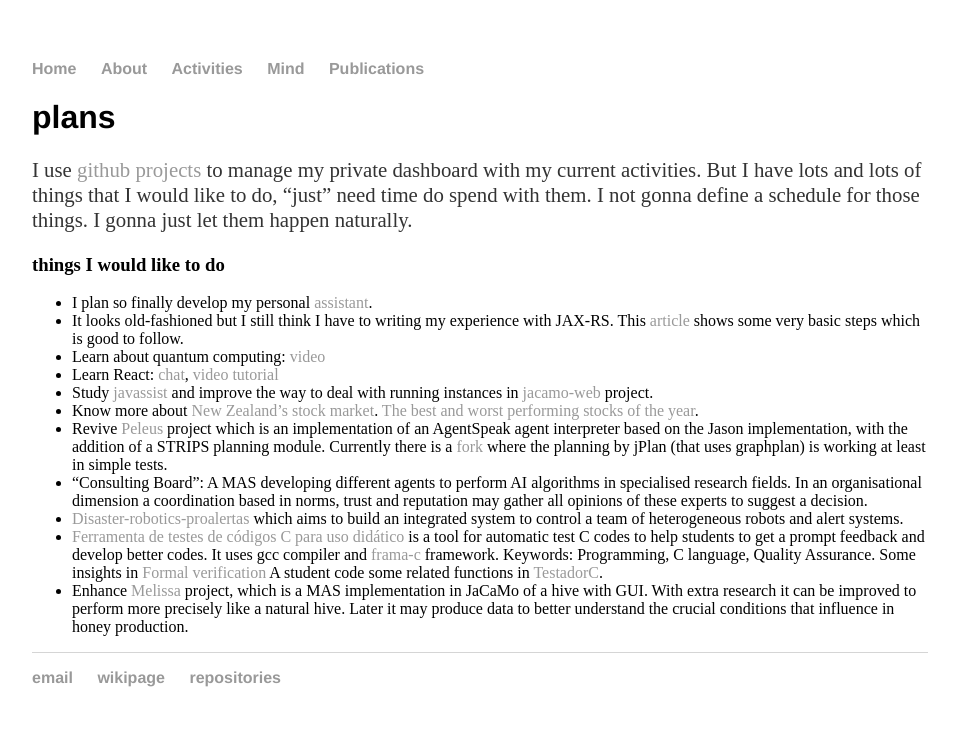
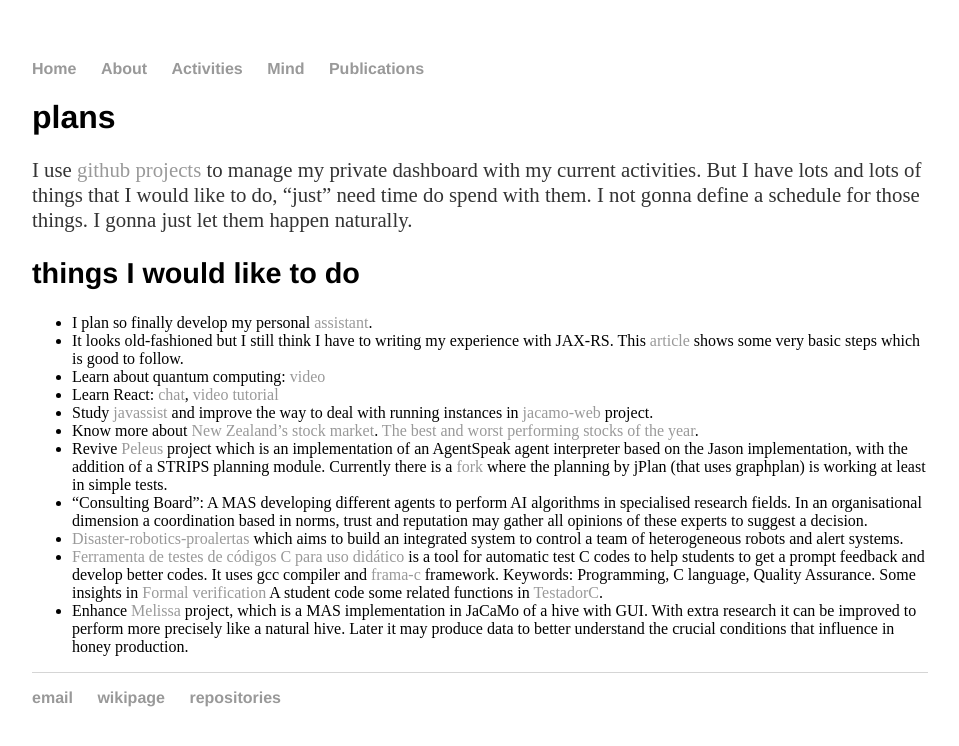
Before and after one commit to cleberjamaral/cleberjamaral.github.io, a Jekyll site: the page built from plans/README.md, in a window 1280 px wide. Shown: the top 746 px of the page, without its empty margins (160-1119 px from the left). Built offline with Jekyll 4.4.1, drawn with Linux system fonts in a browser that asks for light colours; our own code applies the rules of GitHub Pages for plain Markdown files.

Commit message:
GitBook: [master] 2 pages modified

```diff
--- a/plans/README.md
+++ b/plans/README.md
@@ -2,7 +2,7 @@
 
 I use [github projects](https://github.com/users/cleberjamaral/projects/) to manage my private dashboard with my current activities. But I have lots and lots of things that I would like to do, "just" need time do spend with them. I not gonna define a schedule for those things. I gonna just let them happen naturally.
 
-### things I would like to do
+## things I would like to do
 
 * I plan so finally develop my personal [assistant](personal-assistant.md).
 * It looks old-fashioned but I still think I have to writing my experience with JAX-RS. This [article](https://javapapers.com/java/restful-web-services-with-java-jax-rs-using-jersey/) shows some very basic steps which is good to follow.
```
Also changed, not shown: SUMMARY.md (+1 -1 lines).
